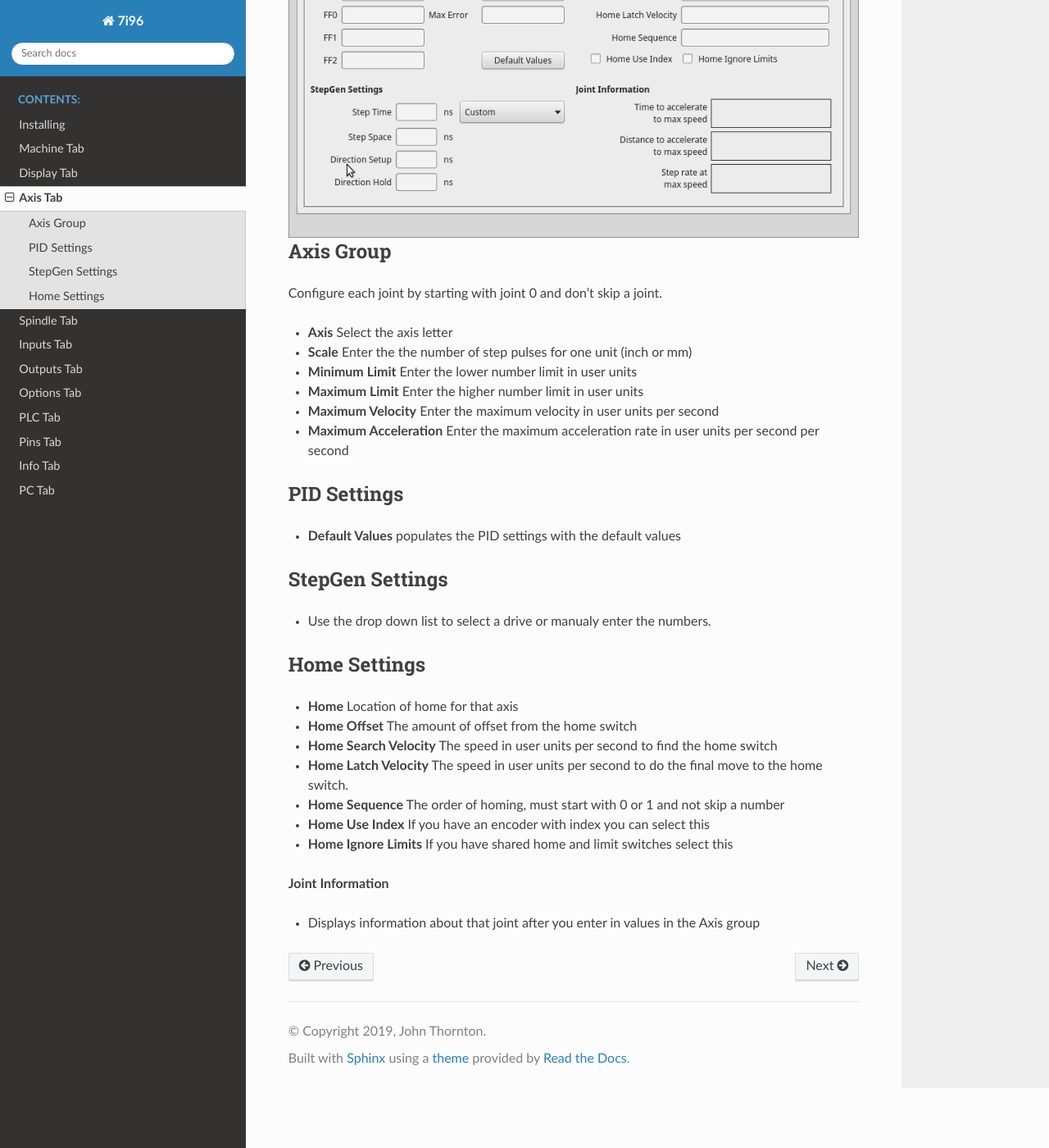
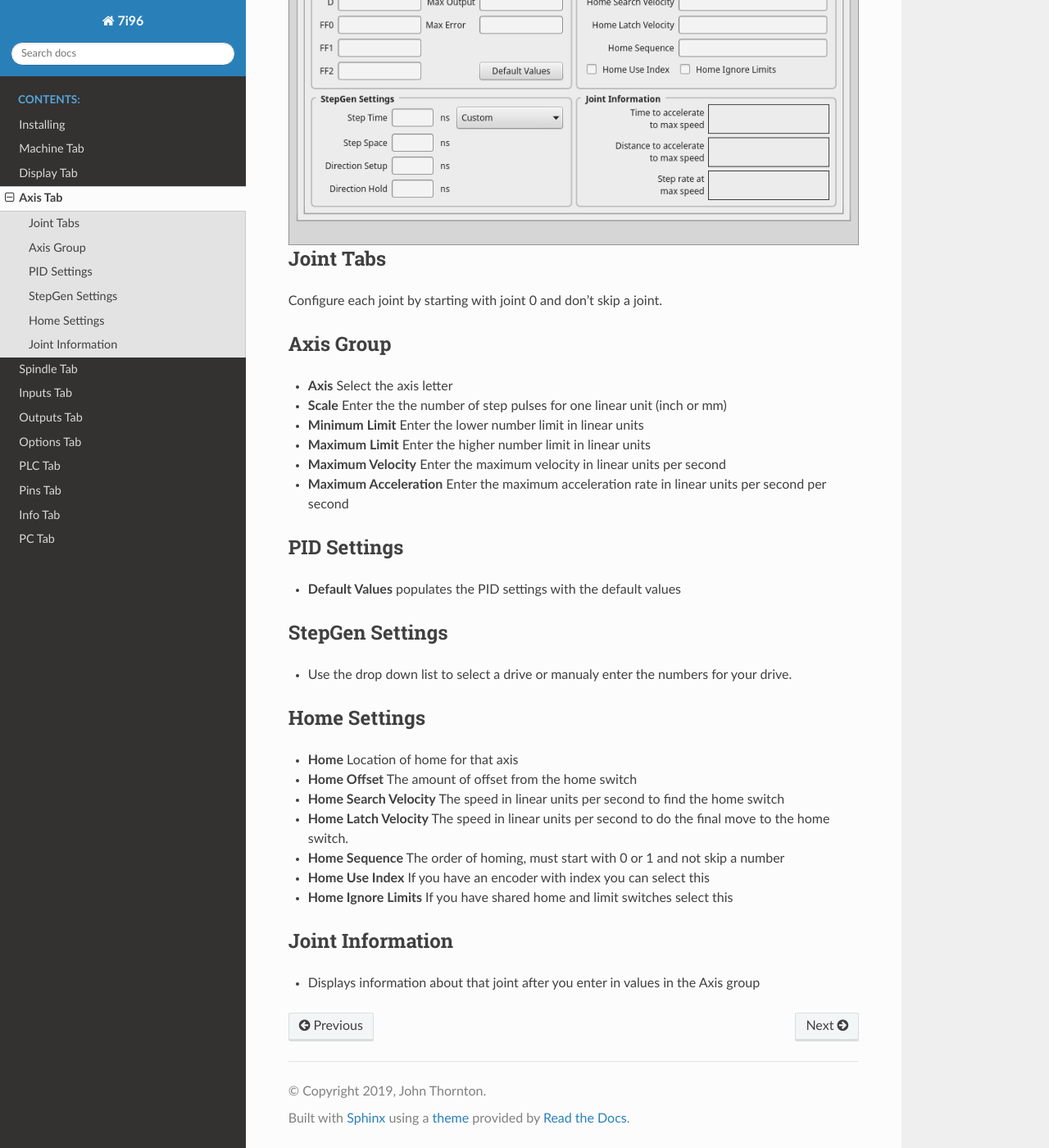
Before and after one commit to snelweg/7i96, a Sphinx documentation site: the page built from docs/source/axis.rst, in a window 1280 px wide and 1400 px high, scrolled down 513 px. Shown: the whole window at 82% size. Built offline with Sphinx 7.4.7 and the Read the Docs theme 2.0.0, drawn with Linux system fonts in a browser that asks for light colours.

Commit message:
update docs

```diff
--- a/docs/source/axis.rst
+++ b/docs/source/axis.rst
@@ -6,22 +6,25 @@ Axis Tab
     :align: center
 
 
-Axis Group
+Joint Tabs
 ----------
 
 Configure each joint by starting with joint 0 and don't skip a joint.
 
+Axis Group
+----------
+
 * **Axis** Select the axis letter
 
-* **Scale** Enter the the number of step pulses for one unit (inch or mm)
+* **Scale** Enter the the number of step pulses for one linear unit (inch or mm)
 
-* **Minimum Limit** Enter the lower number limit in user units
+* **Minimum Limit** Enter the lower number limit in linear units
 
-* **Maximum Limit** Enter the higher number limit in user units
+* **Maximum Limit** Enter the higher number limit in linear units
 
-* **Maximum Velocity** Enter the maximum velocity in user units per second
+* **Maximum Velocity** Enter the maximum velocity in linear units per second
 
-* **Maximum Acceleration** Enter the maximum acceleration rate in user units
+* **Maximum Acceleration** Enter the maximum acceleration rate in linear units
   per second per second
 
 PID Settings
@@ -32,7 +35,8 @@ PID Settings
 StepGen Settings
 ----------------
 
-* Use the drop down list to select a drive or manualy enter the numbers.
+* Use the drop down list to select a drive or manualy enter the numbers for your
+  drive.
 
 Home Settings
 -------------
@@ -41,10 +45,10 @@ Home Settings
 
 * **Home Offset** The amount of offset from the home switch
 
-* **Home Search Velocity** The speed in user units per second to find the home
+* **Home Search Velocity** The speed in linear units per second to find the home
   switch
 
-* **Home Latch Velocity** The speed in user units per second to do the final
+* **Home Latch Velocity** The speed in linear units per second to do the final
   move to the home switch.
 
 * **Home Sequence** The order of homing, must start with 0 or 1 and not skip a
@@ -54,7 +58,8 @@ Home Settings
 
 * **Home Ignore Limits** If you have shared home and limit switches select this
 
-**Joint Information**
+Joint Information
+-----------------
 
 * Displays information about that joint after you enter in values in the Axis
   group
--- a/docs/source/inputs.rst
+++ b/docs/source/inputs.rst
@@ -5,3 +5,5 @@ Inputs Tab
 .. image:: images/inputs-tab.png
     :align: center
     :scale: 75%
+
+Select the type of input and if it is joint specific select the joint.
--- a/docs/source/options.rst
+++ b/docs/source/options.rst
@@ -5,3 +5,5 @@ Options Tab
 .. image:: images/options-tab.png
     :align: center
     :scale: 75%
+
+Here you can select some options.
--- a/docs/source/outputs.rst
+++ b/docs/source/outputs.rst
@@ -5,3 +5,5 @@ Outputs Tab
 .. image:: images/outputs-tab.png
     :align: center
     :scale: 75%
+
+Select the outputs you need.
```
Also changed, not shown: docs/source/machine.rst (+4 -3 lines), docs/source/images/Screenshot at 2019-03-02 06-01-22.png (deleted), docs/source/images/axis-tab.png.
